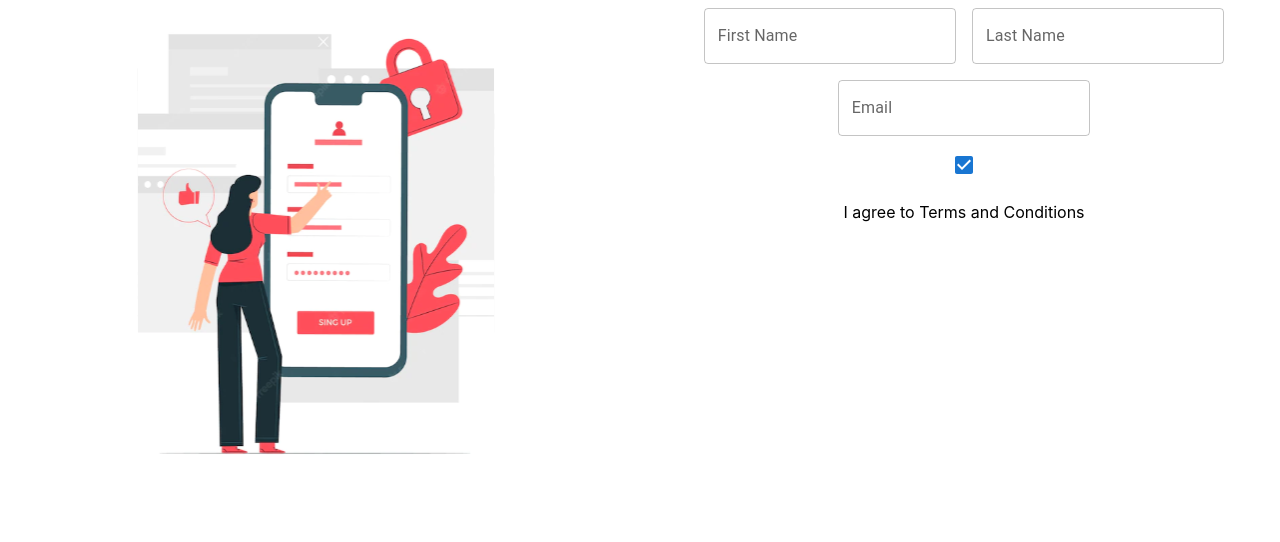
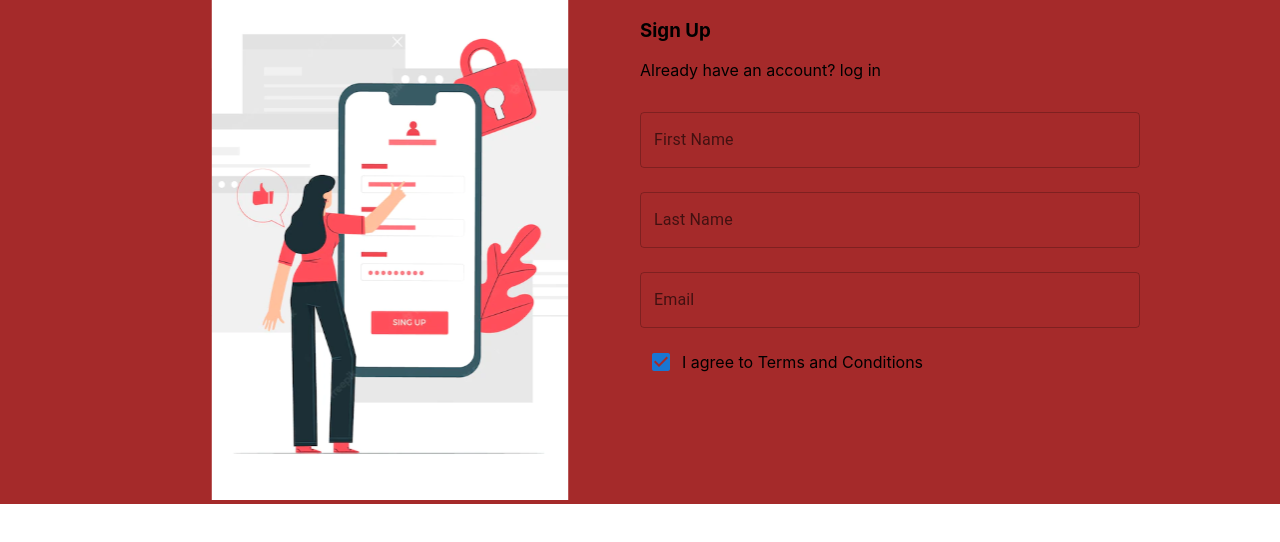
Before and after one commit to micheaol/user-verification-app, a React (Create React App) app: page / in a window 1280 px wide. Shown: the top 542 px of the page. Built offline with nearby package versions, Linux system fonts and the light colour scheme.

Commit message:
Add form for user registration

```diff
--- a/package.json
+++ b/package.json
@@ -9,7 +9,9 @@
     "@testing-library/jest-dom": "^5.16.4",
     "@testing-library/react": "^13.3.0",
     "@testing-library/user-event": "^13.5.0",
+    "bootstrap": "^5.1.3",
     "react": "^18.2.0",
+    "react-bootstrap": "^2.4.0",
     "react-dom": "^18.2.0",
     "react-scripts": "5.0.1",
     "web-vitals": "^2.1.4"
--- a/src/components/userRegistration/Register.js
+++ b/src/components/userRegistration/Register.js
@@ -4,54 +4,67 @@ import TextField from '@mui/material/TextField';
 import Grid from '@mui/material/Grid';
 import Checkbox from '@mui/material/Checkbox';
 
-import RegisterImg from '../../assets/images/register-img.svg'
+import RegisterImg from '../../assets/images/register-img.svg';
+import styles from './register.module.css';
 
 const Register = () => {
   return (
-    <Grid container spacing={2} columns={16}>
-         <Grid item xs={8}>
+    <div className={styles.outerwrapper}>
+
+    <div className={styles.registercontainer}>
+         <div >
             <img
                 src={RegisterImg}
                 width={500}
                 height={500}
             />
-        </Grid>
-        <Grid item xs={8}>
-
+        </div>
+        <div className={styles.registerformwrapper}>
+        <div>
+        <h3>Sign Up</h3>
+        <p>Already have an account? log in</p>
+      </div>
         <Box
       component="form"
       sx={{
-        '& > :not(style)': { m: 1, width: '25ch' },
+        width: 500,
+        maxWidth: '100%',
       }}
       noValidate
       autoComplete="off"
     >
+      <div className={styles.innerformwrapper}>
       <TextField
       id="outlined-basic"
       label="First Name"
       variant="outlined"
       placeholder="John"
+      margin="normal"
       />
       <TextField
       id="outlined-basic"
       label="Last Name"
       variant="outlined"
       placeholder="Doe"
+      margin="normal"
       />
       <TextField
       id="outlined-basic"
       label="Email"
       variant="outlined"
       placeholder="example@gmail.com"
+      margin="normal"
       />
+      </div>
     </Box>
 
-    <div>
+    <div className={styles.checkboswrapper}>
         <Checkbox  defaultChecked />
         <p>I agree to Terms and Conditions</p>
     </div>
-        </Grid>
-    </Grid>
+        </div>
+    </div>
+    </div>
   )
 }
 
--- /dev/null
+++ b/src/components/userRegistration/register.module.css
@@ -0,0 +1,26 @@
+.outerwrapper {
+
+    background-color: brown;
+}
+
+.registercontainer {
+    background-color: brown;
+    display: flex;
+    justify-content: center;
+    margin: 0 auto;
+}
+
+.registerformwrapper {
+    display: flex;
+    flex-direction: column;
+    text-align: start;
+}
+
+.innerformwrapper {
+    display: flex;
+    flex-direction: column;
+}
+
+.checkboswrapper {
+    display: flex;
+}
```
Also changed, not shown: 1 other file (tests, documents, lock files or other folders).
